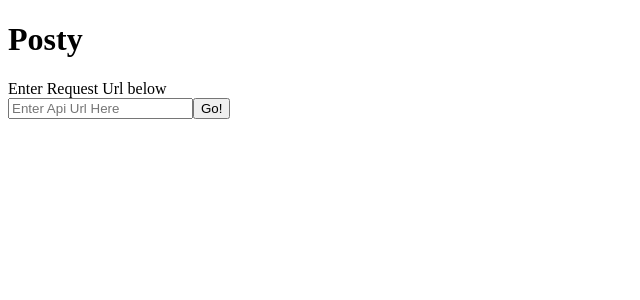
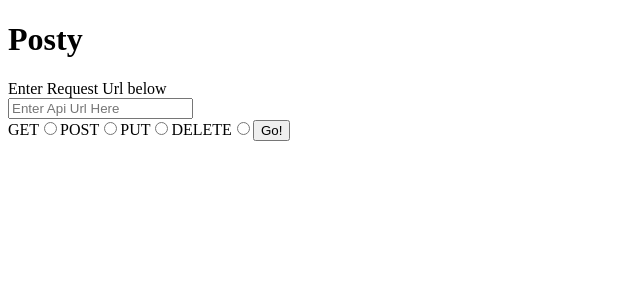
Before and after one commit to Dominique-Sakrisson/posty, a React app: page / in a window 1280 px wide. Shown: the top 300 px of the page, without its empty margins (0-640 px from the left). Built offline with nearby package versions, Linux system fonts and the light colour scheme.

Commit message:
Radio buttons for different http request methods

```diff
--- a/src/components/app/outputs/JsonFormat.jsx
+++ b/src/components/app/outputs/JsonFormat.jsx
@@ -3,7 +3,7 @@ import PropTypes from 'prop-types'
 
 const JsonFormat = ({text}) => (
     <>
-        <pre json='true' style={{overflowY: 'scroll', width: '80%', height: '500px'}}>
+        <pre aria-label='pretty-json' json='true' style={{overflowY: 'scroll', width: '80%', height: '500px'}}>
           {text}
         </pre>
     </>
--- a/src/components/app/queries/Query.jsx
+++ b/src/components/app/queries/Query.jsx
@@ -1,12 +1,27 @@
 import React from 'react'
 import PropTypes from 'prop-types'
+import QueryMethod from './QueryMethod'
 
-const Query = ({onSubmit, onQueryChange}) => (
+const Query = ({onSubmit, onQueryChange, onMethodChange}) => (
     <>
         <form onSubmit={onSubmit}>
             <h1>Posty</h1>
             <label htmlFor='api-url'>Enter Request Url below</label><br/>
-            <input id='api-url' onChange={onQueryChange} placeholder='Enter Api Url Here' name='request-sender' type="text" />
+            <input id='api-url' onChange={onQueryChange} placeholder='Enter Api Url Here' name='request-sender' type="text" /><br/>
+            <QueryMethod onChange={onMethodChange}/>
+{/*
+            <label htmlFor='get-input'>GET</label>
+            <input name='method-input' id='get-input' type="radio" />
+
+            <label htmlFor='post-input'>POST</label>
+            <input name='method-input' id='post-input' type="radio" />
+
+            <label htmlFor='put-input'>PUT</label>
+            <input name='method-input' id='put-input' type="radio" />
+
+            <label htmlFor='delete-input'>DELETE</label>
+            <input name='method-input' id='delete-input' type="radio" />
+             */}
             <button>Go!</button>
         </form>
     </>
--- a/src/components/app/queries/QueryMethod.jsx
+++ b/src/components/app/queries/QueryMethod.jsx
@@ -0,0 +1,24 @@
+import React from 'react'
+import PropTypes from 'prop-types'
+
+const QueryMethod = ({onChange}) => (
+    <>
+    <label htmlFor='get-input'>GET</label>
+            <input onChange={onChange} name='method-input' id='get-input' type="radio" value='GET'/>
+
+            <label htmlFor='post-input'>POST</label>
+            <input onChange={onChange} name='method-input' id='post-input' type="radio" value='POST'/>
+
+            <label htmlFor='put-input'>PUT</label>
+            <input onChange={onChange} name='method-input' id='put-input' type="radio" value='PUT'/>
+
+            <label htmlFor='delete-input'>DELETE</label>
+            <input onChange={onChange} name='method-input' id='delete-input' type="radio" value='DELETE' />
+    </>
+)
+
+QueryMethod.propTypes = {
+    onChange: PropTypes.func.isRequired
+}
+
+export default QueryMethod;
--- a/src/containers/Posty.jsx
+++ b/src/containers/Posty.jsx
@@ -16,20 +16,22 @@ export default class Posty extends Component {
         console.log(this.state.url)
     }
 
+    handleMethodChange = ({target}) => {
+        this.setState({method: target.value})
+    }
+
     handleFormSubmit = async (event) => {
         event.preventDefault();
 
         this.setState({loading: true});
-        const res = await makeRequest(this.state.url);
+        const res = await makeRequest(this.state.url, this.state.method);
         this.setState({loading: false, jsonString: JSON.stringify(res), formatJson: JSON.stringify(res, null, 6)});
-        console.log(this.state.formatJson);
-
     }
     render() {
         const {formatJson} = this.state;
         return (
             <>
-            <Query onSubmit={this.handleFormSubmit} onQueryChange={this.handleQueryChange}/>
+            <Query onSubmit={this.handleFormSubmit} onQueryChange={this.handleQueryChange} onMethodChange={this.handleMethodChange}/>
             <JsonFormat text={formatJson} />
             </>
         )
--- a/src/services/apiShaper.js
+++ b/src/services/apiShaper.js
@@ -1,5 +1,5 @@
-export const makeRequest = async(url) => {
-    const res = await fetch(url);
+export const makeRequest = async(url, method) => {
+    const res = await fetch(url, {method});
     const json = await res.json();
     return json;
 }
```
